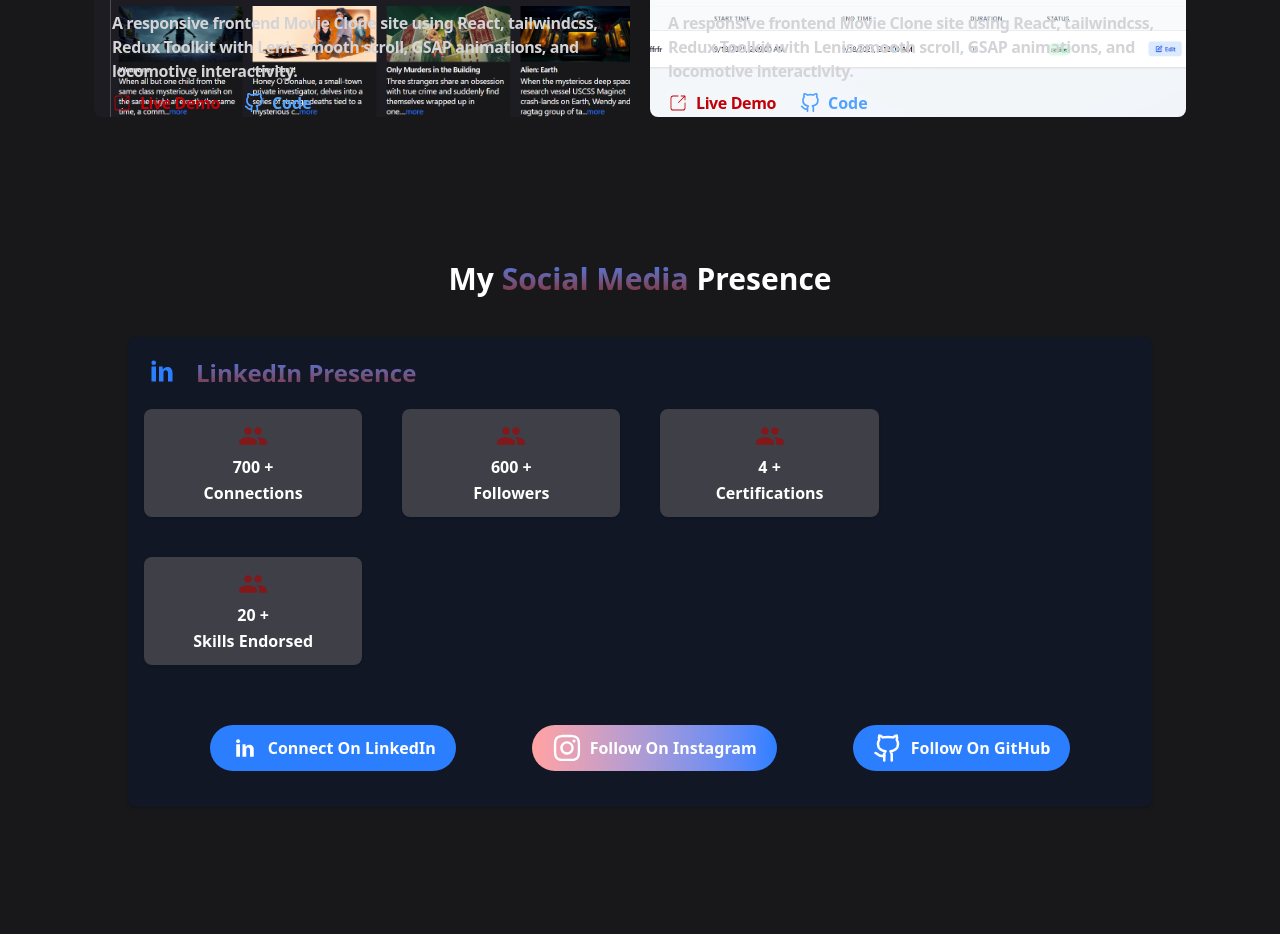
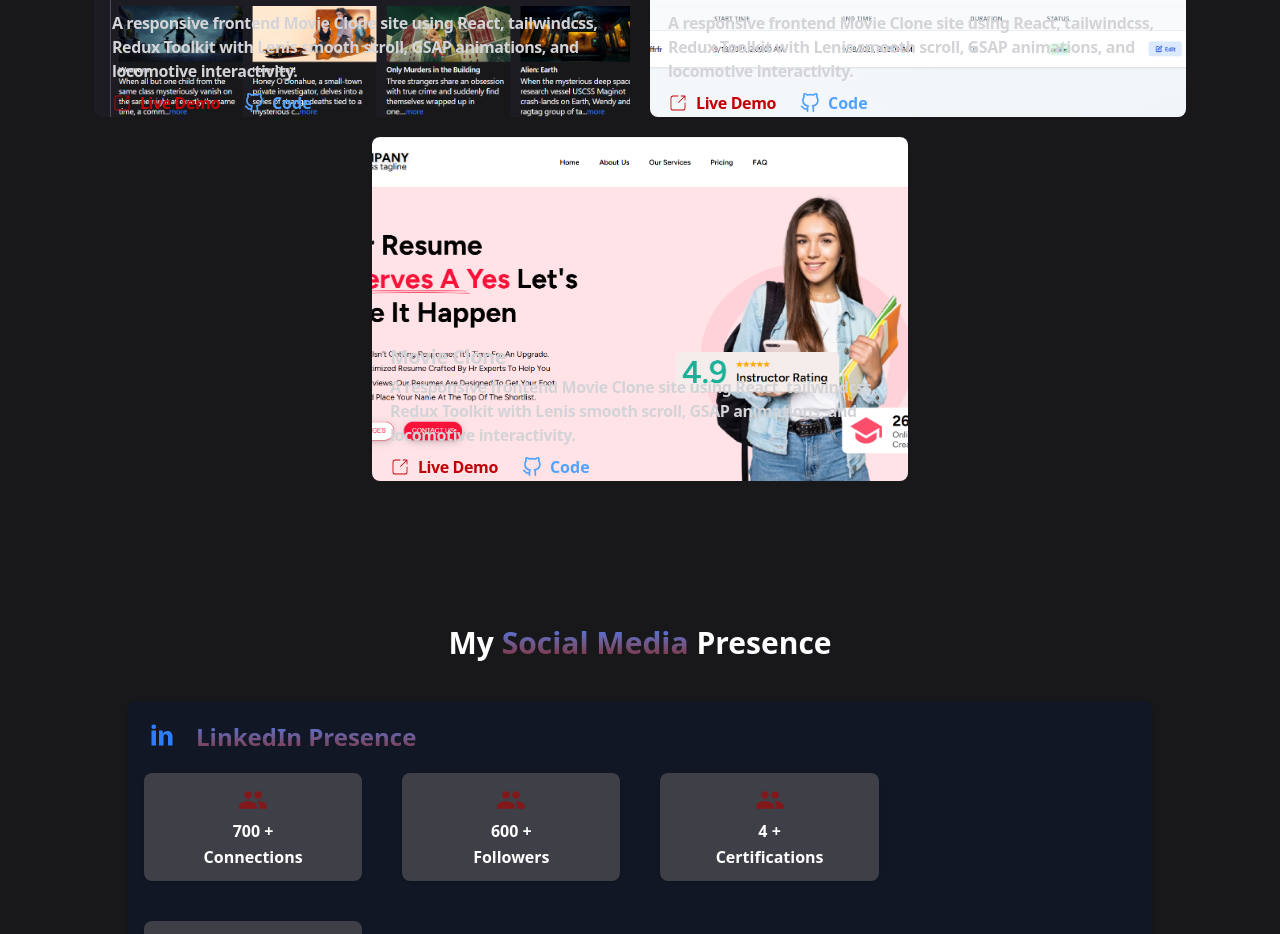
Before and after one commit to Annu12348/Portfolio, a React (Vite) app in the folder Frontend/: page / in a window 1280 px wide. Shown: the part 3500-4434 px from the top of the page. Built offline with nearby package versions, Linux system fonts and the light colour scheme.

Commit message:
project add

```diff
--- a/Frontend/src/pages/Project.jsx
+++ b/Frontend/src/pages/Project.jsx
@@ -56,8 +56,17 @@ const Project = () => {
       description:
         "A responsive frontend Movie Clone site using React, tailwindcss, Redux Toolkit  with Lenis smooth scroll, GSAP animations, and locomotive interactivity.",
       name: "Movie Clone",
-      link: "https://movie-clone-fwjc.onrender.com/",
-      code: "https://github.com/Annu12348/movie-clone",
+      link: "https://quiet-hours-scheduler-1.onrender.com/",
+      code: "https://github.com/Annu12348/quiet-hours-scheduler",
+      category: "frontend",
+    },
+    {
+      image: "/loading.png",
+      description:
+        "A responsive frontend Movie Clone site using React, tailwindcss, Redux Toolkit  with Lenis smooth scroll, GSAP animations, and locomotive interactivity.",
+      name: "Movie Clone",
+      link: "https://screenings-interview.onrender.com/",
+      code: "https://github.com/Annu12348/screening-interview",
       category: "frontend",
     },
   ];
```
Also changed, not shown: Frontend/public/loading.png (added).
